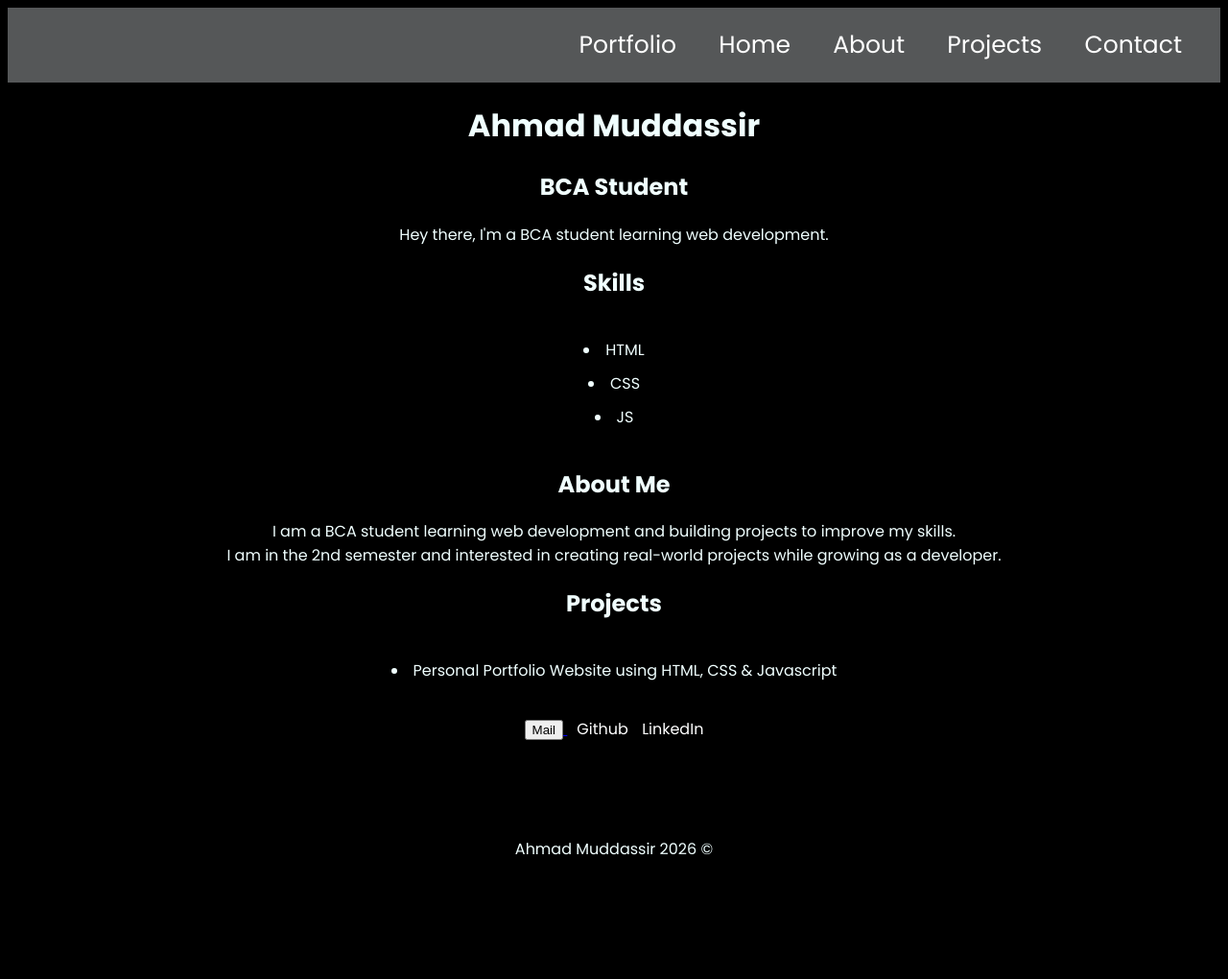
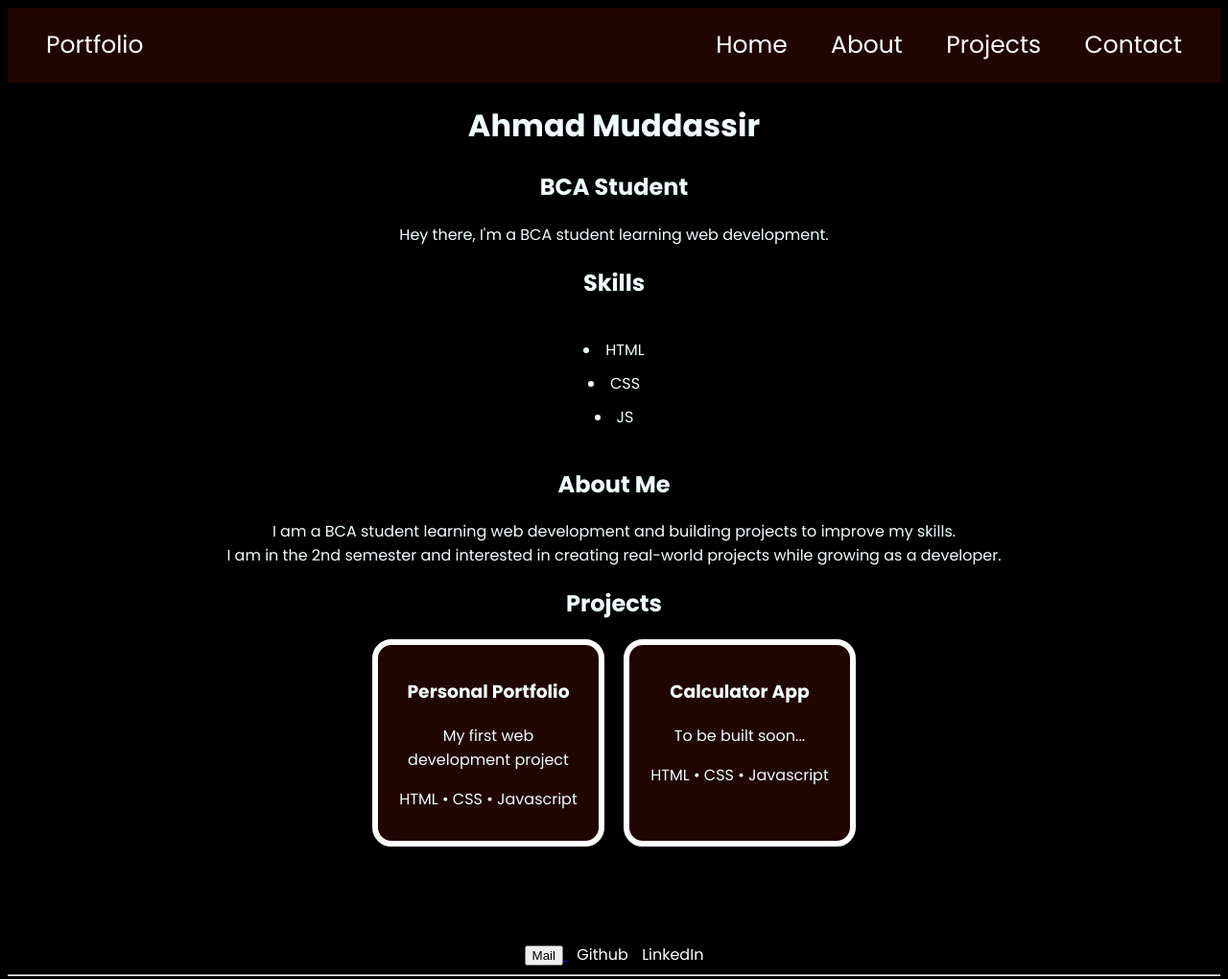
Before and after one commit to AhmadMuddassir/Portfolio-Website-, a plain HTML site: page index.html in a window 1280 px wide. Shown: the top 1020 px of the page at 96% size. Before the commit the page ends 913 px from the top, so only its background shows below. Drawn offline with Linux system fonts and the light colour scheme.

Commit message:
Added flexbox layout and project cards

```diff
--- a/index.html
+++ b/index.html
@@ -11,11 +11,14 @@
 </head>
 <body>
     <nav>
-        <a id ="portfolio" href="#">Portfolio</a>
+    <div id="portfolio"><a href="#">Portfolio</a>
+    </div>
+    <div id="links">
         <a href="#">Home</a>
         <a href="#">About</a>
         <a href="#">Projects</a>
         <a href="#">Contact</a>
+    </div>
     </nav>
     <h1>Ahmad Muddassir</h1>
     <h2>BCA Student</h2>
@@ -31,14 +34,24 @@
         I am in the 2nd semester and interested in creating real-world projects while growing as a developer.
         </p>
         <h2>Projects</h2>
-        <ul>
-            <li>Personal Portfolio Website using HTML, CSS & Javascript </li>
-        </ul>
+    <div class="project-container">
+        <div class="project-card">
+            <h3>Personal Portfolio</h3>
+            <p>My first web development project</p>
+            <p>HTML • CSS • Javascript</p>
+        </div>
+        <div class="project-card">
+            <h3>Calculator App</h3>
+            <p>To be built soon...</p>
+            <p>HTML • CSS • Javascript</p>
+        </div>
+    </div>
         <a href="mailto:amuddassir5226@gmail.com">
             <button>Mail</button>
         </a>
     <a id="github" href="https://github.com/AhmadMuddassir" target="_blank">Github</a>
     <a id="linkedin" href="https://www.linkedin.com/in/ahmadmuddassir/" target="_blank">LinkedIn</a>
+    <hr>
     <footer>
         <p>Ahmad Muddassir 2026 © </p>
     </footer>
--- a/style.css
+++ b/style.css
@@ -19,10 +19,10 @@ nav a {
 }
 
 nav {
-    background-color: rgb(85, 87, 88);
+    background-color: rgb(33, 5, 0);
     padding: 20px;
     text-align: right;
-
+    display: flex;
 }
 
 nav a {
@@ -48,9 +48,31 @@ nav a:hover {
 }
 
 footer {
-    margin-top: 100px;
+    margin-top: 150px;
 }
 
-#portfolio {
+nav {
     text-align: left;
+    font-size: 20px;
+    justify-content: space-between;
+    display: flex;
 }
+
+.project-card {
+    border: 6px solid white;
+    padding: 15px;
+    border-radius: 20px;
+    background-color: rgb(33, 5, 0);
+    width: 200px;
+    margin-bottom: 100px;
+}
+
+.project-card:hover {
+    color: aqua;
+}
+
+.project-container {
+    display: flex;
+    justify-content: center;
+    gap: 20px;
+}
```
